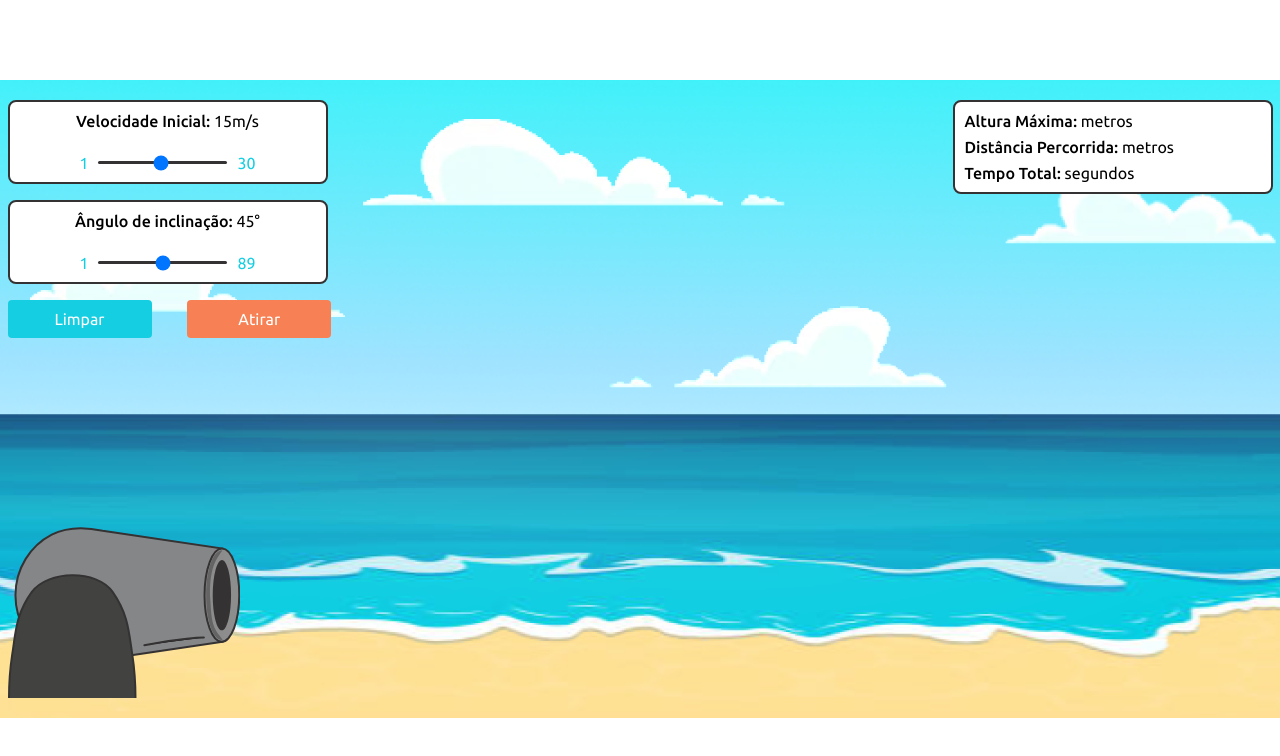
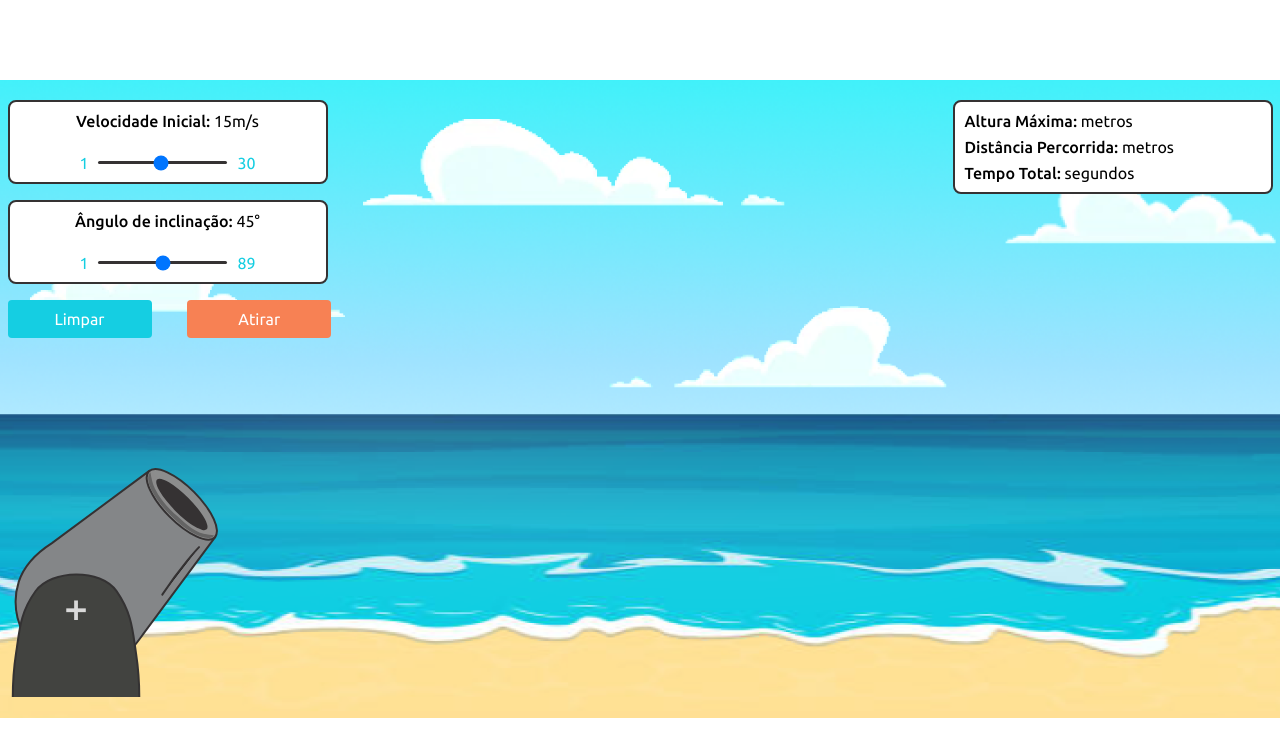
Before and after one commit to vinniciusJ/lancamento-obliquo-fisica, a website with bundled scripts: page public/index.html in a window 1280 px wide. Shown: the top 756 px of the page. Built offline with nearby package versions, Linux system fonts and the light colour scheme.

Commit message:
feature: adding interactions to the cannon angle

```diff
--- a/public/index.html
+++ b/public/index.html
@@ -52,9 +52,9 @@
                 xmlns="http://www.w3.org/2000/svg"
                 xmlns:sodipodi="http://sodipodi.sourceforge.net/DTD/sodipodi-0.dtd"
                 xmlns:inkscape="http://www.inkscape.org/namespaces/inkscape"
-            width="61.4491mm"
-            height="45.231953mm"
-            viewBox="0 0 61.4491 45.231953"
+                width="62.452049mm"
+                height="67.473068mm"
+                viewBox="0 0 62.452049 67.473069"
                 version="1.1"
                 id="svg1013"
                 inkscape:version="1.0.1 (3bc2e813f5, 2020-09-07)"
@@ -68,9 +68,9 @@
                     borderopacity="1.0"
                     inkscape:pageopacity="0.0"
                     inkscape:pageshadow="2"
-                inkscape:zoom="0.31111111"
-                inkscape:cx="116.12427"
-                inkscape:cy="85.477711"
+                    inkscape:zoom="1.4142136"
+                    inkscape:cx="44.511723"
+                    inkscape:cy="43.246811"
                     inkscape:document-units="mm"
                     inkscape:current-layer="svg1013"
                     inkscape:document-rotation="0"
@@ -79,11 +79,11 @@
                     fit-margin-left="0"
                     fit-margin-right="0"
                     fit-margin-bottom="0"
-                inkscape:window-width="854"
-                inkscape:window-height="475"
-                inkscape:window-x="444"
-                inkscape:window-y="106"
-                inkscape:window-maximized="0" />
+                    inkscape:window-width="1366"
+                    inkscape:window-height="705"
+                    inkscape:window-x="-8"
+                    inkscape:window-y="-8"
+                    inkscape:window-maximized="1" />
                 <metadata
                     id="metadata1010">
                     <rdf:RDF>
@@ -92,16 +92,18 @@
                         <dc:format>image/svg+xml</dc:format>
                         <dc:type
                         rdf:resource="http://purl.org/dc/dcmitype/StillImage" />
-                    <dc:title />
+                        <dc:title></dc:title>
                     </cc:Work>
                     </rdf:RDF>
                 </metadata>
                 <g
-                id="g976"
-                style="display:inline"
-                transform="matrix(0.26458333,0,0,0.26458333,0,-2.4525341)">
+                    id="cannon-barrel"
+                    inkscape:transform-center-x="-14.587068"
+                    inkscape:transform-center-y="-0.0038234304"
+                    transform="rotate(-45,17.995497,44.510739)">
                     <g
-                id="g928">
+                    id="g928"
+                    transform="matrix(0.26458333,0,0,0.26458333,1.0029502,24.021913)">
                     <path
                         id="path868"
                         style="display:inline;fill:#848688;fill-opacity:1;fill-rule:evenodd;stroke:#353233;stroke-width:2;stroke-miterlimit:4;stroke-dasharray:none;stroke-opacity:1"
@@ -118,7 +120,7 @@
                     <g
                     id="g851"
                     style="display:inline"
-                transform="rotate(40.135939,199.39303,83.27378)">
+                    transform="matrix(0.20227851,0.17055129,-0.17055129,0.20227851,27.628547,-4.7964673)">
                     <path
                         opacity="0.997"
                         fill-rule="evenodd"
@@ -141,7 +143,7 @@
                         opacity="0.997"
                         fill-rule="evenodd"
                         clip-rule="evenodd"
-                    d="m 213.748,63.5639 c 2.969,3.5378 5.727,7.1934 8.116,10.7581 2.39,3.5647 4.364,6.9688 5.811,10.0178 1.446,3.049 2.337,5.6833 2.621,7.7524 0.283,2.0691 -0.046,3.5326 -0.968,4.3068 -0.923,0.7742 -2.421,0.844 -4.41,0.2054 -1.988,-0.6386 -4.428,-1.973 -7.179,-3.9271 -2.752,-1.9542 -5.761,-4.4897 -8.857,-7.4619 -3.096,-2.9722 -6.217,-6.3228 -9.185,-9.8606 -5.996,-7.1448 -11.005,-14.6181 -13.927,-20.7759 -2.921,-6.1578 -3.516,-10.4956 -1.653,-12.0591 1.864,-1.5636 6.033,-0.2249 11.589,3.7217 5.557,3.9465 12.047,10.1776 18.042,17.3224 z"
+                        d="m 213.76183,63.580295 c 2.969,3.5378 5.727,7.1934 8.116,10.7581 2.39,3.5647 4.364,6.9688 5.811,10.0178 1.446,3.049 2.337,5.6833 2.621,7.7524 0.283,2.0691 -0.046,3.5326 -0.968,4.3068 -0.923,0.7742 -2.421,0.844 -4.41,0.2054 -1.988,-0.6386 -4.428,-1.973 -7.179,-3.9271 -2.752,-1.9542 -5.761,-4.4897 -8.857,-7.4619 -3.096,-2.9722 -6.217,-6.3228 -9.185,-9.8606 -5.996,-7.1448 -11.005,-14.6181 -13.927,-20.7759 -2.921,-6.1578 -3.516,-10.4956 -1.653,-12.0591 1.864,-1.5636 6.033,-0.2249 11.589,3.7217 5.557,3.9465 12.047,10.1776 18.042,17.3224 z"
                         fill="#353233"
                         id="path6"
                         style="display:inline" />
@@ -150,11 +152,28 @@
                 <path
                     fill-rule="evenodd"
                     clip-rule="evenodd"
-                d="m 0.26458333,45.231954 c 0,-4.025106 0.29924375,-7.898341 0.85190537,-11.519164 0.9119395,-5.793581 0.9250099,-10.608997 5.1513052,-16.465549 4.2262691,-5.856552 17.2700421,-6.041231 21.4544271,-0.01402 4.18465,6.027208 4.252648,10.634397 5.152231,16.434593 0.556948,3.633787 0.858838,7.522104 0.858838,11.564143"
+                    d="m 1.2675335,67.473068 c 0,-4.025106 0.2992437,-7.898341 0.8519054,-11.519164 0.9119395,-5.793581 0.9250099,-10.608997 5.1513052,-16.465549 4.2262689,-5.856552 17.2700419,-6.041231 21.4544269,-0.01402 4.18465,6.027208 4.252648,10.634397 5.152231,16.434593 0.556948,3.633787 0.858838,7.522104 0.858838,11.564143"
                     fill="#424340"
                     id="path14"
                     style="display:inline;stroke:#343233;stroke-width:0.529167;stroke-miterlimit:4;stroke-dasharray:none;stroke-opacity:1"
                     inkscape:label="path14" />
+                <g
+                    id="g908"
+                    transform="translate(11.190137,42.359551)"
+                    style="stroke-width:1;stroke-miterlimit:4;stroke-dasharray:none">
+                    <g
+                    id="g929"
+                    transform="translate(0,0.58721935)">
+                    <path
+                        style="fill:none;stroke:#d9d9d9;stroke-width:1;stroke-linecap:butt;stroke-linejoin:miter;stroke-miterlimit:4;stroke-dasharray:none;stroke-opacity:1"
+                        d="M 6.8117492,-1.017847 V 4.1565923"
+                        id="path902" />
+                    <path
+                        style="fill:none;stroke:#d9d9d9;stroke-width:1;stroke-linecap:butt;stroke-linejoin:miter;stroke-miterlimit:4;stroke-dasharray:none;stroke-opacity:1"
+                        d="M 9.3989689,1.5693726 H 4.2245296"
+                        id="path910" />
+                    </g>
+                </g>
             </svg>
         </div>
 
@@ -162,6 +181,6 @@
     </main>
 
     <script src="./scripts/index.js" type="module" ></script>
-    <script src="./scripts/scripts.js" type="module" ></script>
+    <script src="./scripts/interactions.js" type="module" ></script>
 </body>
 </html>
--- a/public/scripts/scripts.js
+++ b/public/scripts/interactions.js
@@ -2,6 +2,7 @@ const v0 = document.querySelector('#v0')
 const angle = document.querySelector('#angle')
 const inputV0 = document.querySelector('#input-v0')
 const inputAngle = document.querySelector('#input-angle')
+const cannonBarrel = document.querySelector('#cannon-barrel')
 
 inputV0.oninput = (() => {
     let value = inputV0.value
@@ -11,4 +12,6 @@ inputV0.oninput = (() => {
 inputAngle.oninput = (() => {
     let value = inputAngle.value
     angle.textContent = value
+
+    cannonBarrel.setAttribute('transform', `rotate(-${value},17.995497,44.510739)`)
 })
```
Lines whose indentation alone changed are shown as unchanged.
